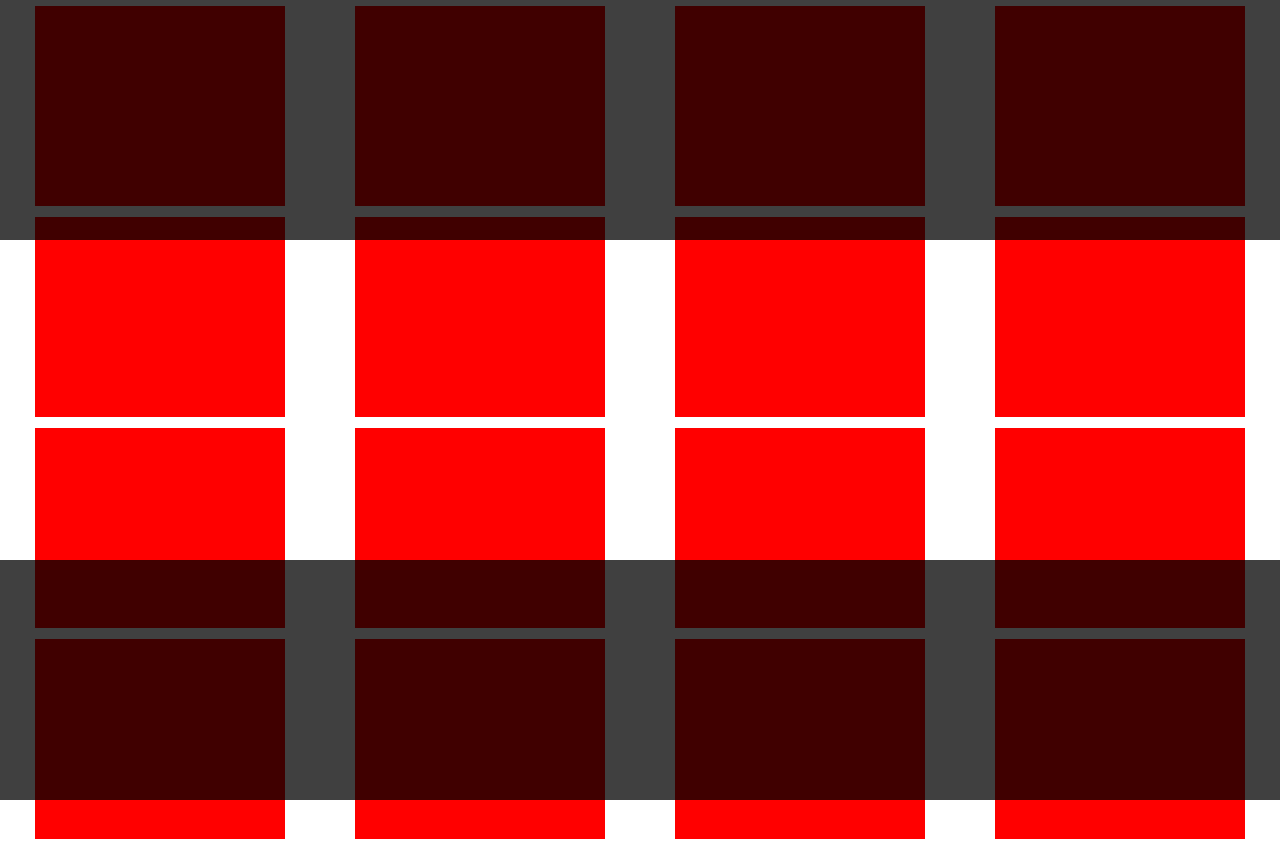
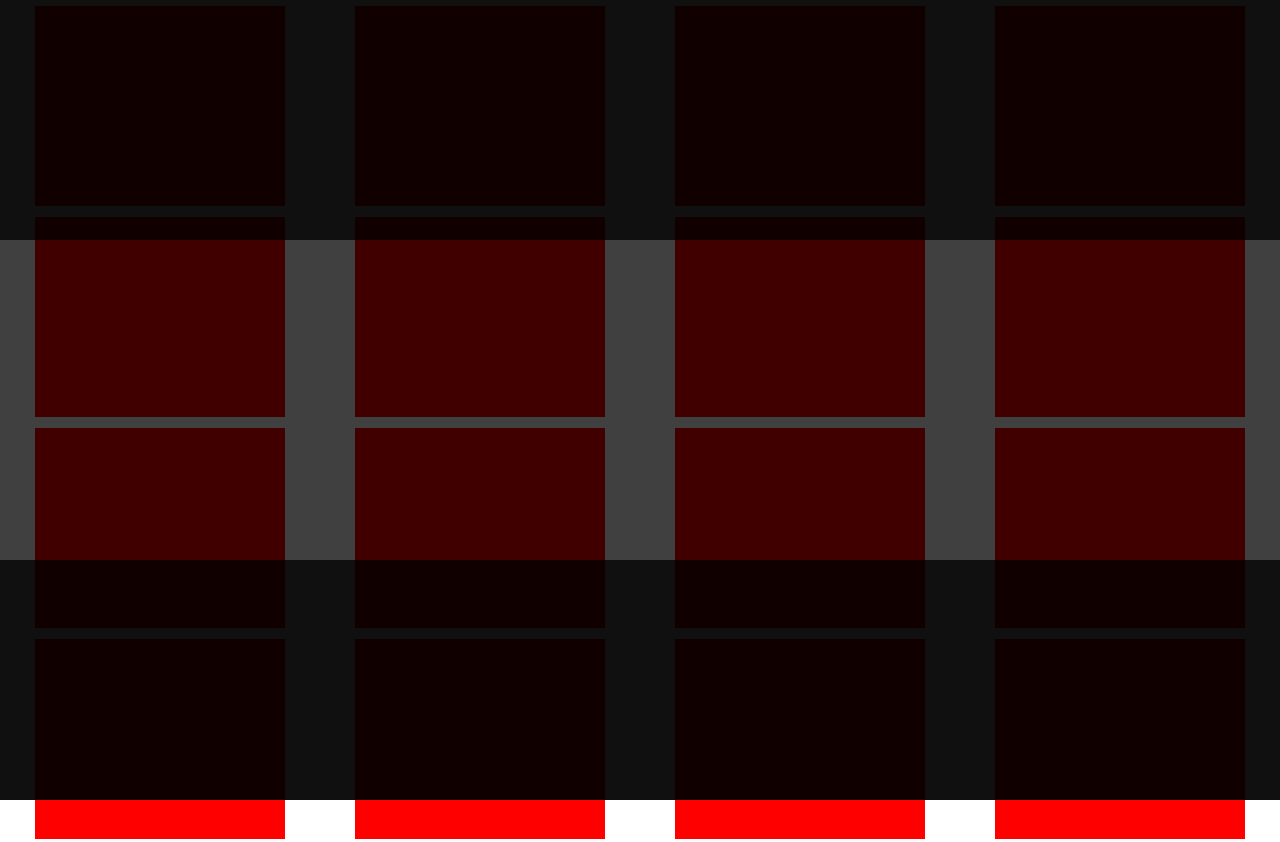
Before and after one commit to DonnieRich/standoutjs, a plain HTML site: page demo/small-offset/index.html in a window 1280 px wide. Shown: the top 842 px of the page. Drawn offline with nearby package versions, Linux system fonts and the light colour scheme.

Commit message:
Demo updated

```diff
--- a/demo/small-offset/index.html
+++ b/demo/small-offset/index.html
@@ -159,6 +159,7 @@
                 $(".standout").standout({
                     onlyFirstTime: true,
                     showDemoLayout: true,
+                    lightBoxEffect: true,
                     enteringFromTop: function() {
                         alert("ENTERING FROM TOP");
                     },
```
